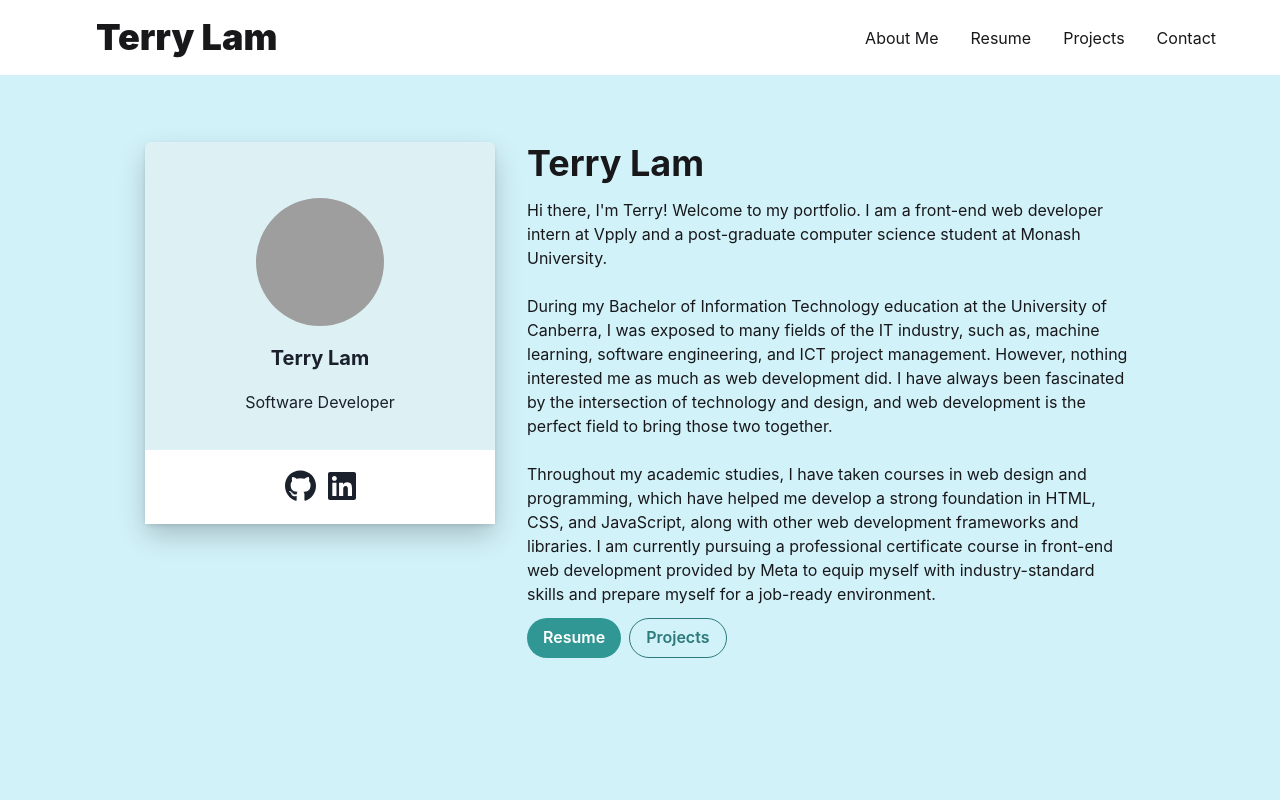
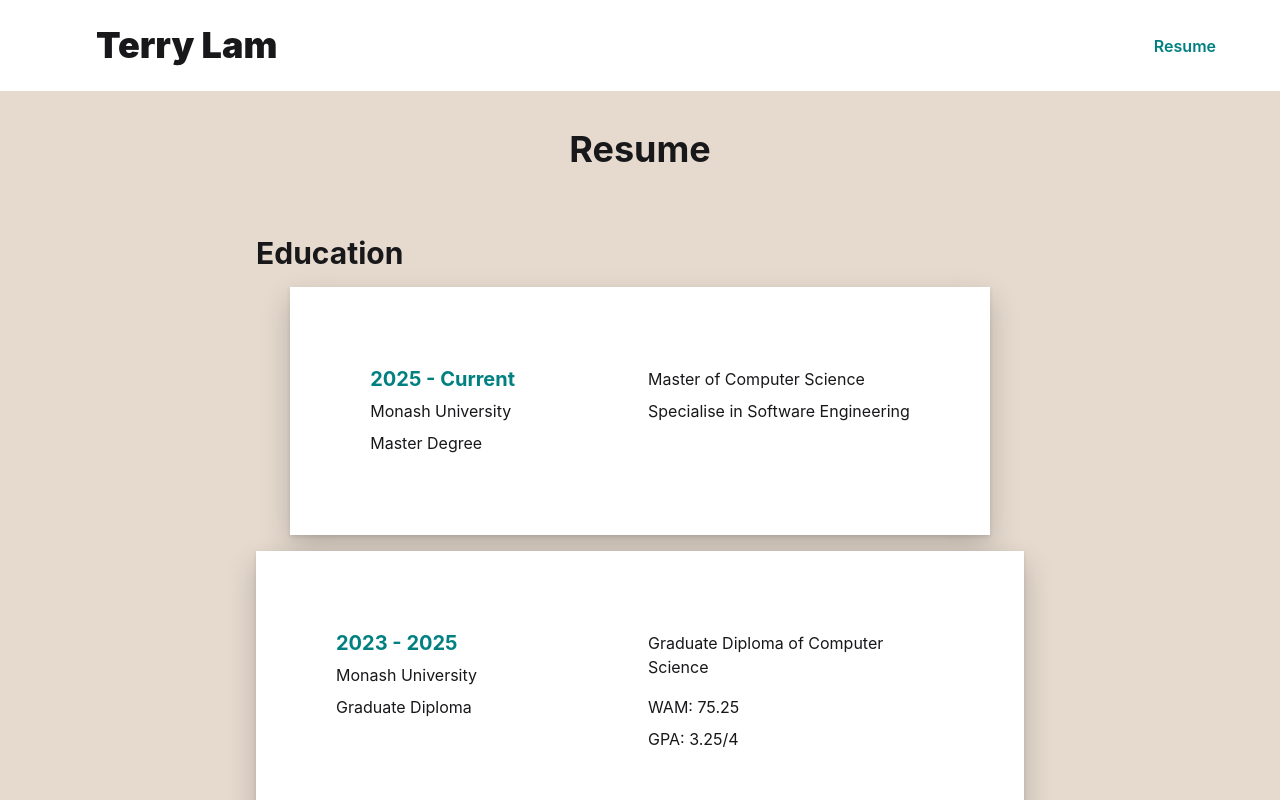
Before and after one commit to terry-lws/terry-lws.github.io, a React (Create React App) app: page /resume in a window 1280 px wide. Shown: the top 800 px of the page. Built offline with nearby package versions, Linux system fonts and the light colour scheme; grey boxes are pictures that could not be loaded.

Commit message:
Added page render animation Added React Router DOM

```diff
--- a/package.json
+++ b/package.json
@@ -22,6 +22,7 @@
     "react-copy-to-clipboard": "^5.1.0",
     "react-dom": "^18.2.0",
     "react-icons": "^4.8.0",
+    "react-router-dom": "^7.8.2",
     "react-scripts": "5.0.1",
     "web-vitals": "^2.1.4",
     "yup": "^1.0.2"
--- a/src/App.js
+++ b/src/App.js
@@ -1,34 +1,34 @@
 import { ChakraProvider } from "@chakra-ui/react";
 import Header from "./components/Header";
-import LandingSection from "./components/LandingSection";
-import ProjectsSection from "./components/ProjectsSection";
-import ContactMeSection from "./components/ContactMeSection";
+// import LandingSection from "./components/LandingSection";
+// import ProjectsSection from "./components/ProjectsSection";
+//import ContactMeSection from "./components/ContactMeSection";
 import Footer from "./components/Footer";
-import { AlertProvider } from "./context/alertContext";
-import Alert from "./components/Alert";
-import SkillsSection from "./components/SkillsSection";
+// import { AlertProvider } from "./context/alertContext";
+// import Alert from "./components/Alert";
+//import SkillsSection from "./components/SkillsSection";
 import ScrollToTopButton from "./components/ScrollToTopButton";
-import BioSection from "./components/BioSection"
-import DropdownMenu from "./components/DropdownMenu";
-import AltHeader from "./components/AltHeader"
+import BioSection from "./components/BioSection";
+//import DropdownMenu from "./components/DropdownMenu";
+//import AltHeader from "./components/AltHeader"
 import ResumeSection from "./components/ResumeSection";
+import { BrowserRouter, Routes, Route } from "react-router-dom";
 
 function App() {
   return (
-    <ChakraProvider>
-      <AlertProvider>
-        <main>
+    <BrowserRouter>
+      <ChakraProvider>
           <Header />
-          {/* <DropdownMenu/> */}
-          {/* <LandingSection /> */}
-          <BioSection />
-          <ResumeSection />
           <ScrollToTopButton />
+          <main>
+            <Routes>
+              <Route path="/" element={<BioSection />} />
+              <Route path="/resume" element={<ResumeSection />} />
+            </Routes>
+          </main>
           <Footer />
-          <Alert />
-        </main>
-      </AlertProvider>
-    </ChakraProvider>
+      </ChakraProvider>
+    </BrowserRouter>
   );
 }
 
--- a/src/components/BioSection.js
+++ b/src/components/BioSection.js
@@ -1,28 +1,21 @@
 import React from "react";
-import {
-  Text,
-  Heading,
-  VStack,
-  Box,
-  Image,
-  Button,
-  ButtonGroup,
-} from "@chakra-ui/react";
+import { Text, Heading, Box, Button, ButtonGroup } from "@chakra-ui/react";
 import { Flex } from "@chakra-ui/react";
-//import { Container } from '@chakra-ui/react'
+import { Link } from "react-router-dom";
+import "../index.css";
 import FullScreenSection from "./FullScreenSection";
 import NameCard from "./NameCard";
 
-const handleClick = (anchor) => () => {
-  const id = `${anchor}-section`;
-  const element = document.getElementById(id);
-  if (element) {
-    element.scrollIntoView({
-      behavior: "smooth",
-      block: "start",
-    });
-  }
-};
+// const handleClick = (anchor) => () => {
+//   const id = `${anchor}-section`;
+//   const element = document.getElementById(id);
+//   if (element) {
+//     element.scrollIntoView({
+//       behavior: "smooth",
+//       block: "start",
+//     });
+//   }
+// };
 
 const Bio = () => {
   return (
@@ -67,12 +60,14 @@ const Bio = () => {
             job-ready environment.
           </Text>
           <ButtonGroup>
-            <Button colorScheme='teal' borderRadius={100}>
-              <a href="#resume" onClick={handleClick("resume")}>
+            <Link onClick={ () => {window.scroll(0, 0)} } to="/resume">
+              <Button colorScheme="teal" borderRadius={100}>
                 Resume
-              </a>
+              </Button>
+            </Link>
+            <Button colorScheme="teal" borderRadius={100} variant="outline">
+              Projects
             </Button>
-            <Button colorScheme='teal' borderRadius={100} variant='outline'>Projects</Button>
           </ButtonGroup>
           {/* <Text py={3}>
               Aside from web development, I have also acquired knowledge in
--- a/src/components/FullScreenSection.js
+++ b/src/components/FullScreenSection.js
@@ -6,6 +6,8 @@ const FullScreenSection = ({ children, isDarkBackground, ...boxProps }) => {
     <VStack
       backgroundColor={boxProps.backgroundColor}
       color={isDarkBackground ? "white" : "#18181b"}
+      position="relative"
+      className="fade-in-section"
     >
       <VStack maxWidth="1280px" minHeight="100vh" {...boxProps}>
         {children}
--- a/src/components/Header.js
+++ b/src/components/Header.js
@@ -1,39 +1,31 @@
 import { useEffect, useRef } from "react";
-import { CopyToClipboard } from "react-copy-to-clipboard";
 import { FontAwesomeIcon } from "@fortawesome/react-fontawesome";
-import { faEnvelope } from "@fortawesome/free-solid-svg-icons";
-import {
-  faGithub,
-  faLinkedin,
-} from "@fortawesome/free-brands-svg-icons";
+import { NavLink } from "react-router-dom";
+// import { faEnvelope } from "@fortawesome/free-solid-svg-icons";
+// import {
+//   faGithub,
+//   faLinkedin,
+// } from "@fortawesome/free-brands-svg-icons";
 import {
   IconButton,
   Box,
   HStack,
   VStack,
   useToast,
-  Tooltip,
   Collapse,
   useBreakpointValue,
   useDisclosure,
-  Heading
+  Heading,
 } from "@chakra-ui/react";
 import { faBars } from "@fortawesome/free-solid-svg-icons";
 
-// const socials = [
-//   {
-//     icon: faEnvelope,
-//     url: "terrylam299@gmail.com",
-//   },
-//   {
-//     icon: faGithub,
-//     url: "https://github.com/terry-lws",
-//   },
-//   {
-//     icon: faLinkedin,
-//     url: "https://www.linkedin.com/in/wai-shun-terence-lam-0a5b3b20b/",
-//   },
-// ];
+const ReturnToTop = () => {
+  window.scroll(0, 0);
+}
+
+const navItemStyles = ({ isActive }) => ({
+  color: isActive ? 'teal' : '#18181b'
+})
 
 const Header = () => {
   const handleClick = (anchor) => () => {
@@ -55,7 +47,7 @@ const Header = () => {
 
   const { isOpen, onToggle } = useDisclosure();
 
-  const toast = useToast()
+  const toast = useToast();
 
   const isMobile = useBreakpointValue({ base: true, md: false });
 
@@ -72,24 +64,20 @@ const Header = () => {
       backgroundColor="#ffffffff"
       zIndex="1"
     >
-      <Box color="#18181b" maxWidth="1280px" margin="0 auto">
+      <Box color="#18181b" maxWidth="1280px" margin="0 auto" fontWeight={600}>
         <HStack
           px={{ md: 16, base: 8 }}
-          py={4}
+          py={6}
           justifyContent={{ md: "space-between", base: "flex-start" }}
           alignItems={{ md: "center", base: "flex-start" }}
         >
           <nav>
             <HStack spacing={8}>
               <nav>
-                {isMobile &&
+                {isMobile && (
                   <IconButton
                     size="md"
-                    icon={
-                      <FontAwesomeIcon
-                        icon={faBars}
-                      />
-                    }
+                    icon={<FontAwesomeIcon icon={faBars} />}
                     display={{ md: "none" }}
                     aria-label={isOpen ? "Close Menu" : "Open Menu"}
                     backgroundColor="white"
@@ -97,7 +85,8 @@ const Header = () => {
                     _hover={{ backgroundColor: "whiteAlpha.800" }}
                     _active={{ backgroundColor: "whiteAlpha.900" }}
                     onClick={onToggle}
-                  />}
+                  />
+                )}
                 <Collapse in={isOpen} animateOpacity>
                   <Box
                     top="100%"
@@ -130,24 +119,15 @@ const Header = () => {
                 </Collapse>
               </nav>
               <HStack spacing={8} display={{ base: "none", md: "flex" }}>
-                <Heading fontWeight="900">Terry Lam</Heading>
+                <Heading fontWeight="900">
+                  <NavLink onClick={ReturnToTop} to="/">Terry Lam</NavLink>
+                </Heading>
               </HStack>
             </HStack>
           </nav>
           <nav>
             <HStack spacing={8} display={{ base: "none", md: "flex" }}>
-              <a href="#bio" onClick={handleClick("bio")}>
-                About Me
-              </a>
-              <a href="#resume" onClick={handleClick("resume")}>
-                Resume
-              </a>
-              <a href="#bio" onClick={handleClick("bio")}>
-                Projects
-              </a>
-              <a href="#bio" onClick={handleClick("bio")}>
-                Contact
-              </a>
+              <NavLink style={ navItemStyles } onClick={ReturnToTop} to="/resume">Resume</NavLink>
             </HStack>
           </nav>
         </HStack>
--- a/src/components/ResumeSection.js
+++ b/src/components/ResumeSection.js
@@ -1,6 +1,6 @@
 import React from "react";
 import FullScreenSection from "./FullScreenSection";
-import { VStack, Heading, Box } from "@chakra-ui/react";
+import { VStack, Heading } from "@chakra-ui/react";
 import EduCards from "./EduCard";
 import SkillsCard from "./SkillsCard";
 
@@ -40,7 +40,7 @@ const ResumeSection = () => {
     <FullScreenSection
       id="resume-section"
       backgroundColor="#e6dace"
-      py={20}
+      py={32}
       spacing={16}
     >
       <Heading>Resume</Heading>
--- a/src/components/SkillsCard.js
+++ b/src/components/SkillsCard.js
@@ -4,18 +4,18 @@ import React from "react";
 const skills = [
   {
     category: "Web Development",
-    set: ["HTML", "CSS","JavaScript","TypeScript","Bootstrap", "Angular", "React.js", "Vue.js", "ASP.NET MVC", "WordPress"],
+    set: ["HTML", "CSS","JavaScript","TypeScript","Bootstrap", "Angular", "React", "Vue.js", "ASP.NET", "WordPress"],
   },
   {
     category: "Other Programming Languages",
     set: ["Python", "Java", "C++", "C#"],
   },
   {
-    category: "DBMS",
+    category: "Database Management System",
     set: ["SQL Server Management Studio", "Microsoft Access"],
   },
   {
-    category: "Design Tools",
+    category: "Interface/Graphic Design",
     set: ["Figma", "Canva"],
   },
   {
--- a/src/index.css
+++ b/src/index.css
@@ -11,3 +11,13 @@ code {
   font-family: source-code-pro, Menlo, Monaco, Consolas, 'Courier New',
     monospace;
 }
+
+.fade-in-section{
+  animation-name: fade-in;
+  animation-duration: 1.2s;
+}
+
+@keyframes fade-in{
+  from {opacity: 0%;}
+  to {opacity: 100%;}
+}
```
Also changed, not shown: 1 other file (tests, documents, lock files or other folders).
